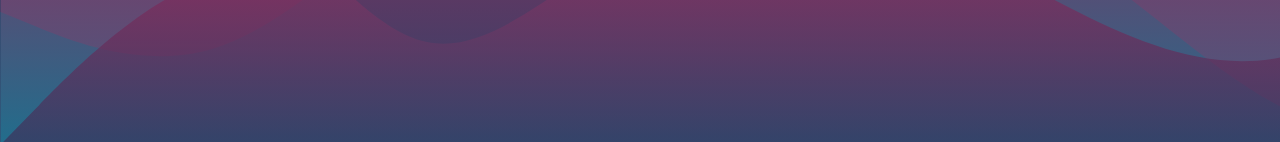
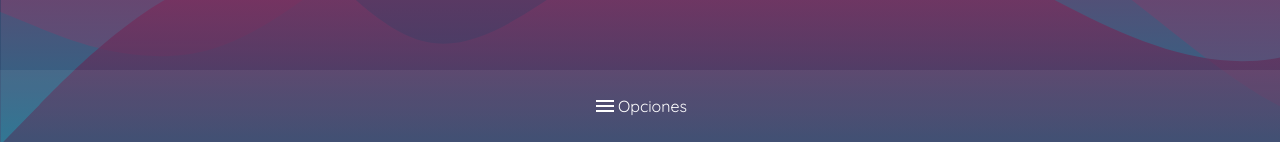
Before and after one commit to paiva73/conecta-4, a React (Vite) app in the folder frontend/: page / in a window 1280 px wide. Shown: the part 658-800 px from the top of the page. Built offline with nearby package versions, Linux system fonts and the light colour scheme.

Commit message:
feat: agrega footer para agregar opciones

```diff
--- a/frontend/src/App.module.css
+++ b/frontend/src/App.module.css
@@ -1,7 +1,6 @@
 @import url('https://fonts.googleapis.com/css2?family=Bebas+Neue&family=Quicksand:wght@300..700&family=Teko:wght@300..700&display=swap');
 
 .container{
-    min-height: 100vh;
     background: rgb(92,164,169);
     background: linear-gradient(180deg, rgba(92,164,169,1) 0%, rgba(0,127,153,1) 100%);
     font-family: "Quicksand", sans-serif;
--- /dev/null
+++ b/frontend/src/components/footer/Footer.jsx
@@ -0,0 +1,22 @@
+import React, { useState } from 'react';
+import styles from './Footer.module.css';
+import MenuIcon from "@mui/icons-material/Menu";
+
+const Footer = () => {
+
+  const [isOpen, setIsOpen] = useState(false);
+
+  return (
+    <div className={styles.footer}>
+      <button
+        className={styles.btn_opciones}
+        onClick={() => {setIsOpen(!isOpen)}}
+      >
+        <MenuIcon />
+        Opciones
+      </button>
+    </div>
+  )
+}
+
+export default Footer
--- /dev/null
+++ b/frontend/src/components/footer/Footer.module.css
@@ -0,0 +1,56 @@
+.footer {
+  position: absolute;
+  z-index: 2;
+  left: 0;
+  bottom: 0;
+  width: 100%;
+  height: 4.5rem;
+    background-color: rgba(255, 255, 255, 0.068);
+  display: flex;
+  justify-content: center;
+  align-items: center;
+}
+
+.btn_opciones{
+    cursor: pointer;
+    display: flex;
+    justify-content: center;
+    align-items: center;
+    gap: 1px;
+}
+
+.sounds {
+  display: flex;
+  width: 100%;
+  justify-content: space-evenly;
+  align-items: center;
+  position: relative;
+  z-index: 2;
+}
+
+.padreDeSonidos{
+    position: relative;
+}
+
+.btn_bgMusic {
+  font-size: 0.8rem;
+  display: flex;
+  flex-direction: column;
+  align-items: center;
+  cursor: pointer;
+  padding-right: 0.5rem;
+  border-radius: 100%;
+}
+
+.btn_bgMusic:hover {
+  transform: scale(1.2);
+  transition: transform 0.2s ease-in;
+}
+
+.handleVolume {
+  width: 200px;
+  position: absolute;
+  bottom: 50%;
+  left: 100%;
+  transform: translateY(50%);
+}
--- a/frontend/src/components/gamescreen/GameScreen.jsx
+++ b/frontend/src/components/gamescreen/GameScreen.jsx
@@ -8,6 +8,7 @@ import { WinningBoard } from './winningboard/WinningBoard';
 import { IoMdCloseCircleOutline } from "react-icons/io";
 import Board from './board/Board';
 import boardFunctions from './board/boardFunctions';
+import Footer from '../footer/Footer';
 
 export const GameScreen = () => {
   const {
@@ -84,6 +85,7 @@ export const GameScreen = () => {
       Volver al inicio
       </NavLink>
       }
+      <Footer />
     </div>
   )
 }
--- a/frontend/src/components/gamescreen/GameScreen.module.css
+++ b/frontend/src/components/gamescreen/GameScreen.module.css
@@ -4,6 +4,7 @@
     width: 100%;
     height: 100%;
     color: white;
+    margin-top: 2.5rem;
 }
 
 .gameScreen_svg {
@@ -210,11 +211,11 @@
     top: 50%;
     left: 50%;
     transform: translate(-50%, -50%);
+    padding-top: 2.5rem;
     width: 100%;
     height: 100vh;
     display: flex;
     justify-content: center;
-    align-items: center;
     background-color: rgba(0, 0, 0, 0.861);
 }
 
--- a/frontend/src/components/home/Home.jsx
+++ b/frontend/src/components/home/Home.jsx
@@ -4,6 +4,7 @@ import Context from "../../context/Context";
 import { NavLink } from "react-router-dom";
 import Player from "./player/Player";
 import homeFunctions from './homeFunctions'
+import Footer from "../footer/Footer";
 
 export const Home = () => {
 
@@ -80,6 +81,7 @@ export const Home = () => {
           </NavLink>
         </div>
       </div>
+      <Footer />
     </div>
   );
 };
```
